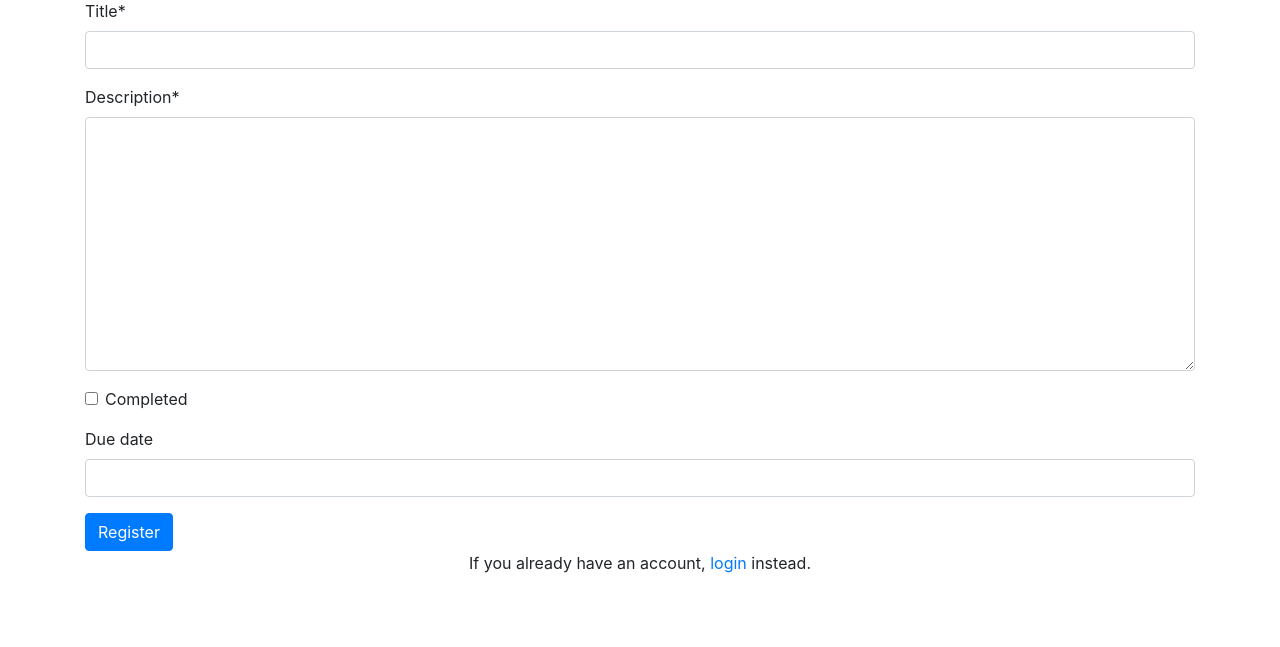
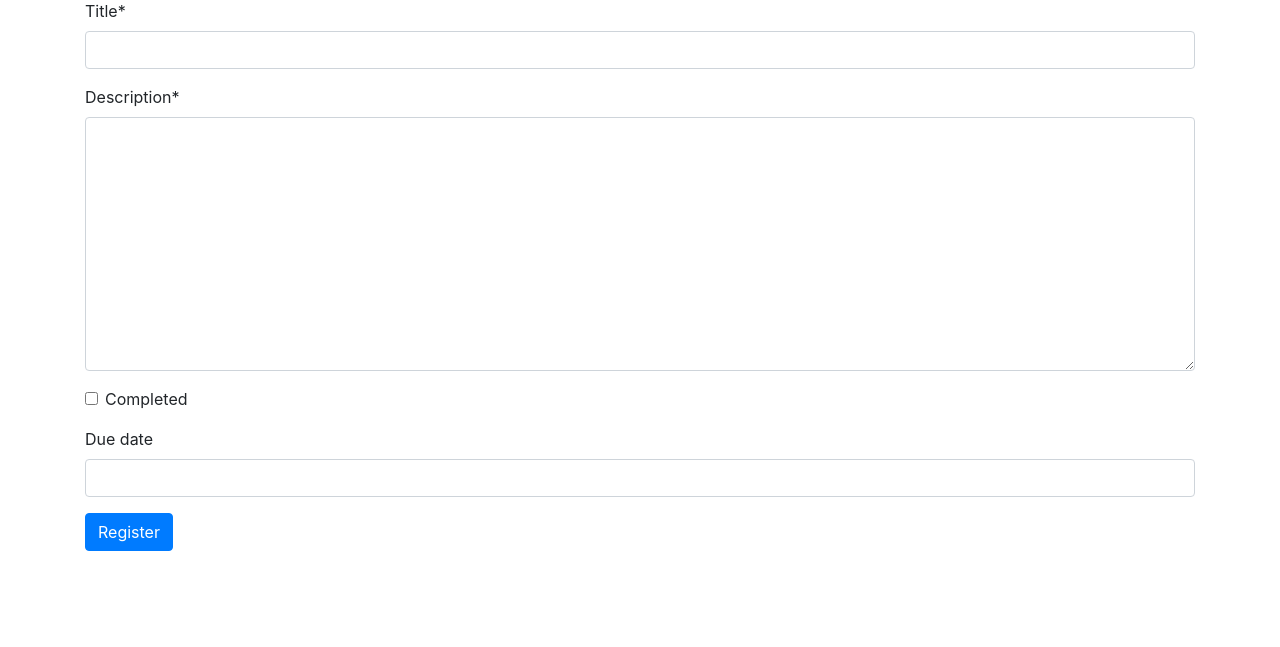
Before and after one commit to drjgouveia/my_task, a Django app: page /add in a window 1280 px wide. Shown: the part 153-800 px from the top of the page. Run offline with Django 4.2, Linux system fonts and the light colour scheme; the visitor is signed in with stand-in values (Sample User, id 1); some libraries are stand-ins or nearby versions.

Commit message:
Removing mistake on HTML

```diff
--- a/templates/task/add_task.html
+++ b/templates/task/add_task.html
@@ -10,5 +10,4 @@
         {{ form|crispy }}
         <button class="btn btn-primary text-center" type="submit">Register</button>
     </form>
-    <p class="text-center">If you already have an account, <a href="{% url "account:login" %}">login</a> instead.</p>
 {% endblock %}
--- a/templates/task/modify_task.html
+++ b/templates/task/modify_task.html
@@ -10,5 +10,4 @@
         {{ form|crispy }}
         <button class="btn btn-primary text-center" type="submit">Register</button>
     </form>
-    <p class="text-center">If you already have an account, <a href="{% url "account:login" %}">login</a> instead.</p>
 {% endblock %}
```
